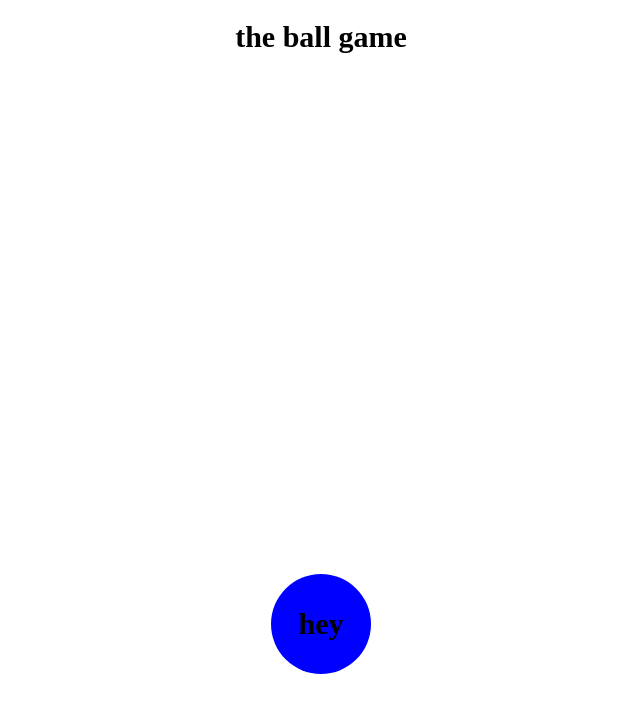
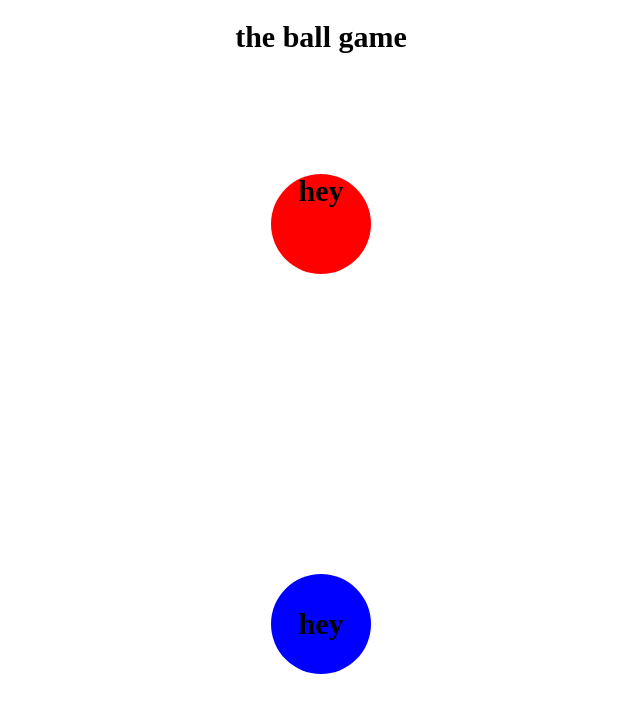
Before and after one commit to bengold1999/projects2024, a plain HTML site: page index.html in a window 1280 px wide. Shown: the whole page, without its empty margins (319-959 px from the left). Drawn offline with Linux system fonts and the light colour scheme.

Commit message:
Add to other ball Size

```diff
--- a/index.html
+++ b/index.html
@@ -8,7 +8,9 @@
 </head>
 <body>
     <h1>the ball game</h1>
-    <div class ="ball"onclick="onBallClick()">hey</div>
+    <div class ="ball"onclick="onBallClick(400)">hey</div>
+    <div class ="ball2"onclick="onBallClick(600)">hey</div>
+
    <script src="utils.js"></script>
     <script src="js.js"></script>
 </body>
--- a/js.js
+++ b/js.js
@@ -1,21 +1,26 @@
 'use strict'
 var gsize = 50
 
-function onBallClick() {
-    gsize = gsize + getRandomInt(20,60)
+function onBallClick( maxDiameter) {
+    gsize = gsize + getRandomInt(20, 60)
 
 
     var ball = document.querySelector('.ball')
+    var ball2 =document.querySelector('.ball2')
     console.log(ball.style.height)
 
     ball.style.backgroundColor = getRandomColor()
 
     ball.style.width = gsize + 'px'
     ball.style.height = gsize + 'px'
+    ball2.style.width = gsize + 'px'
+    ball2.style.height = gsize + 'px'
 
-    if(gsize>=400){
-        gsize=100
+
+    if (gsize >= maxDiameter) {
+        gsize = 100
     }
 
 
+
 }
--- a/style.css
+++ b/style.css
@@ -1,14 +1,13 @@
-
-*{
+* {
     text-align: center;
     font-size: 30px;
     box-sizing: border-box;
     font-weight: bold;
 }
 
-.ball{
-   position: relative;
-   margin: auto;
+.ball {
+    position: relative;
+    margin: auto;
     height: 100px;
     width: 100px;
     background-color: blue;
@@ -21,3 +20,16 @@
     transition: 0.3s;
 
 }
+
+
+.ball2 {
+
+    position: relative;
+    margin: auto;
+    height: 100px;
+    width: 100px;
+    border-radius: 100%;
+    cursor: pointer;
+    background-color: red;
+
+}
```
Also changed, not shown: utils.js (+4 -4 lines).
